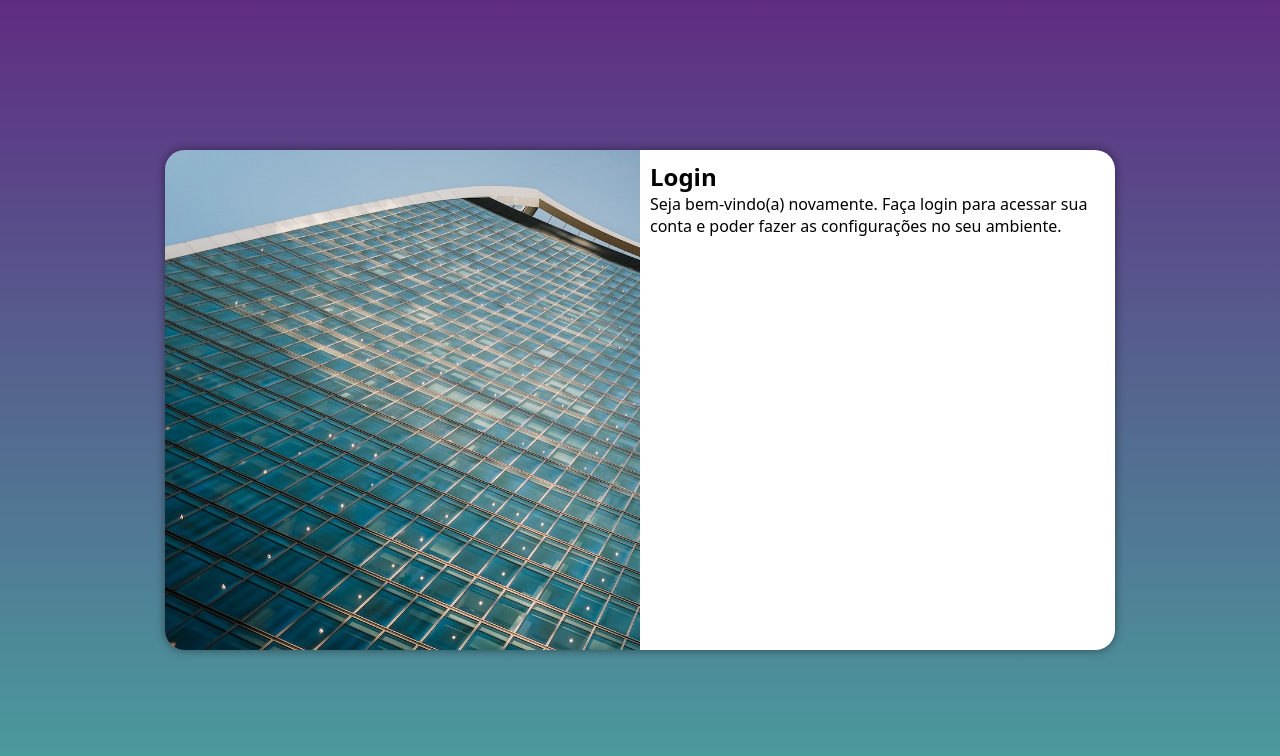
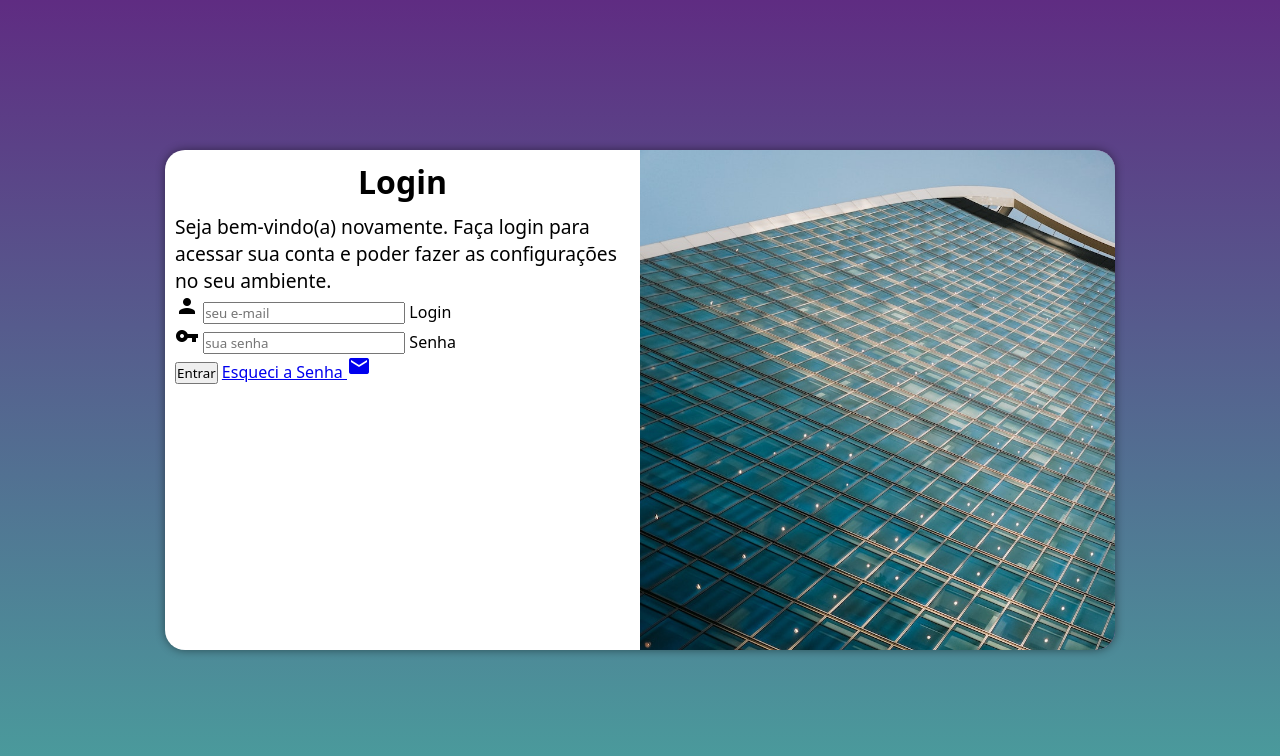
Before and after one commit to Eliomar-Vinicius7/projeto-login-b, a plain HTML site: page index.html in a window 1280 px wide. Drawn offline with Linux system fonts and the light colour scheme.

Commit message:
criando o formulário

```diff
--- a/estilos/media-queries.css
+++ b/estilos/media-queries.css
@@ -41,13 +41,21 @@ Grandes telas: acima de 1200px*/
     }
 
     section#login > div#imagem {
-        float: left;
+        float: right;
         width: 50%;
         height: 100%;
     }
 
     section#login > div#formulario {
-        float: right;
+        float: left;
         width: 50%;
     }
+
+    div#formulario > h1 {
+        font-size: 2em;
+    }
+
+    div#formulario > p {
+        font-size: 1.2em;
+    }
 }
--- a/estilos/style.css
+++ b/estilos/style.css
@@ -55,3 +55,13 @@ section#login > div#formulario {
     display: block;
     padding: 10px;
 }
+
+div#formulario > h1 {
+    text-align: center;
+    margin-bottom: 10px;
+
+}
+
+div#formulario > p {
+    font-size: 0.8em;
+}
--- a/index.html
+++ b/index.html
@@ -5,6 +5,7 @@
     <meta name="viewport" content="width=device-width, initial-scale=1.0">
     <link rel="stylesheet" href="estilos/style.css">
     <link rel="stylesheet" href="estilos/media-queries.css">
+    <link href="https://fonts.googleapis.com/icon?family=Material+Icons" rel="stylesheet">
     <title>login</title>
 </head>
 <body>
@@ -16,8 +17,22 @@
             <div id="formulario">
                 <h1>Login</h1>
                 <p>Seja bem-vindo(a) novamente. Faça login para acessar sua conta e poder fazer as configurações no seu ambiente.</p>
-                <form action="login.php" method="post">
+                <form action="login.php" method="post" autocomplete="on">
 
+                <div class="campo">
+                    <span class="material-icons">person</span>
+                    <input type="email" name="login" id="ilogin" placeholder="seu e-mail" required autocomplete="email" maxlength="30">
+                    <label for="ilogin">Login</label>
+                </div>
+                <div id="campo">
+                    <span class="material-icons">vpn_key</span>
+                    <input type="password" name="senha" id="isenha" placeholder="sua senha" required autocomplete="current-password" minlength="8" maxlength="20">
+                    <label for="isenha">Senha</label>
+                </div>
+                <input type="submit" value="Entrar">
+                <a href="esqueci.html">
+                    Esqueci a Senha <span class="material-icons">mail</span>
+                </a>
                 </form>
             </div>
         </section>
```
